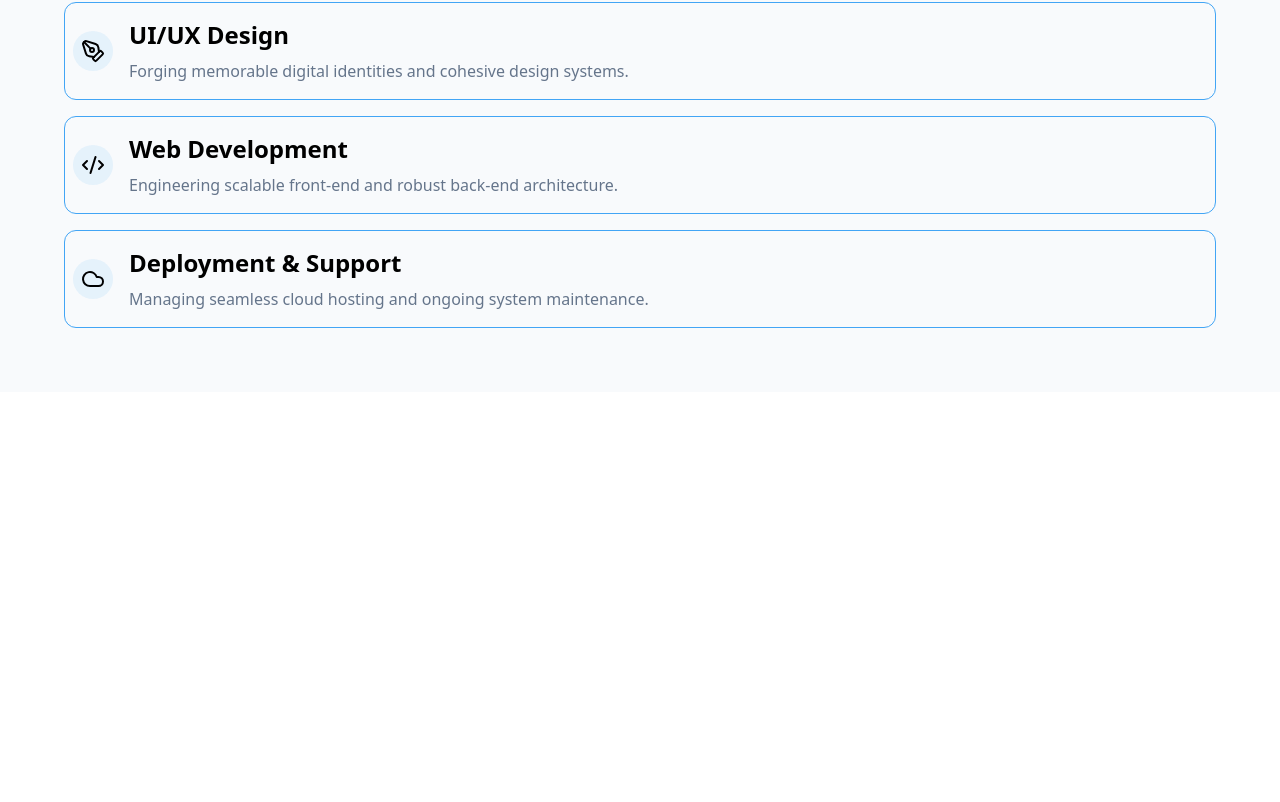
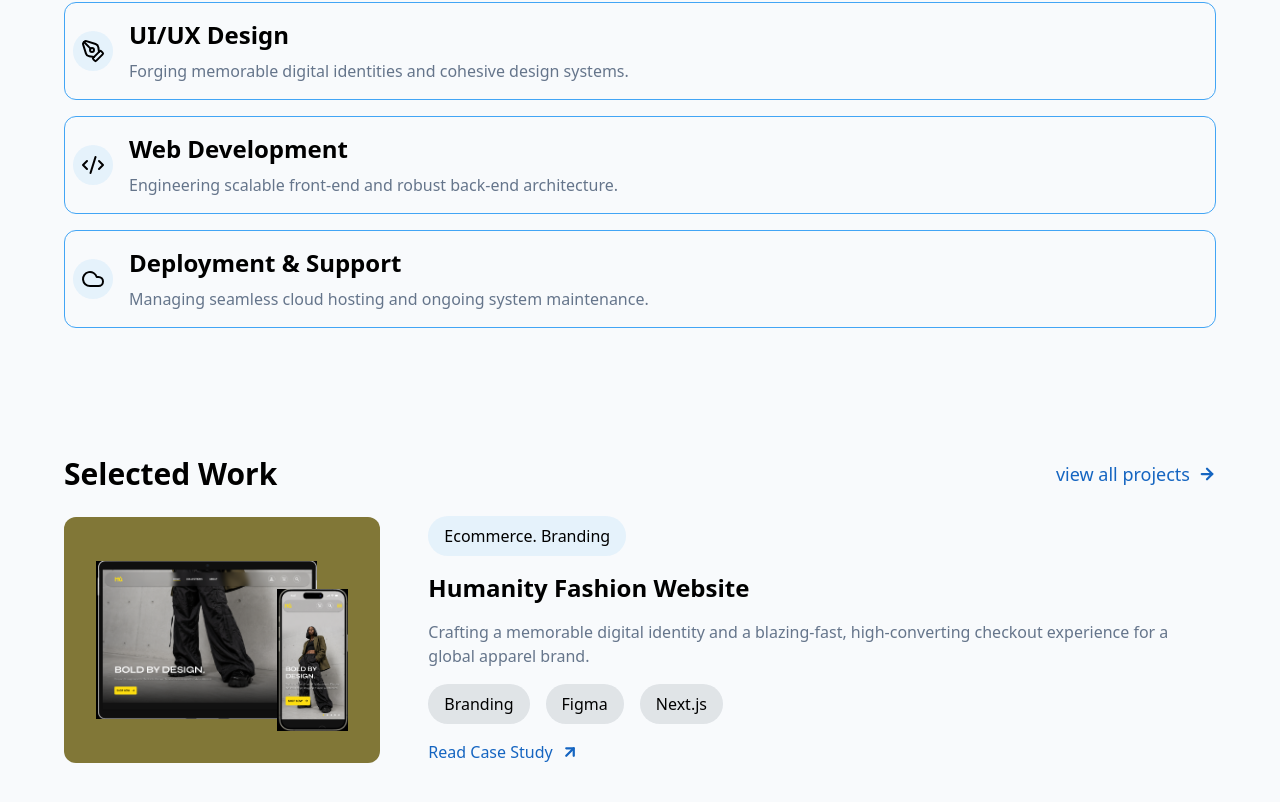
Before and after one commit to MubarakAfolabi/freestack_inc, a Next.js app: page / in a window 1280 px wide. Shown: the part 892-1694 px from the top of the page. Before the commit the page ends 1284 px from the top, so only its background shows below. Built offline with nearby package versions, Linux system fonts and the light colour scheme.

Commit message:
feat: add portfolio component

```diff
--- a/app/page.tsx
+++ b/app/page.tsx
@@ -1,4 +1,5 @@
 import Hero from "@/components/home/Hero";
+import Portfolio from "@/components/home/Portfolio";
 import Services from "@/components/home/Services";
 import Header from "@/components/layout/Header";
 
@@ -8,6 +9,7 @@
       <Header />
       <Hero />
       <Services />
+      <Portfolio />
     </main>
   );
 }
--- a/components/home/Hero.tsx
+++ b/components/home/Hero.tsx
@@ -1,7 +1,7 @@
 export default function Hero() {
   return (
     <section className="flex flex-col gap-6 min-h-120 bg-[url('/hero-background.png')] bg-cover bg-center p-16">
-      <div className="bg-[hsla(207,90%,61%,0.1)] w-fit p-2 rounded-full">
+      <div className="bg-[hsla(207,90%,61%,0.1)] w-fit py-2 px-4 rounded-full">
         END-TO-END DIGITAL AGENCY
       </div>
 
--- /dev/null
+++ b/components/home/Portfolio.tsx
@@ -0,0 +1,74 @@
+import Link from "next/link";
+import { ArrowRight, ArrowUpRight } from "lucide-react";
+import Image from "next/image";
+
+export default function Portfolio() {
+  return (
+    <section className="flex flex-col gap-6 bg-[hsla(210,40%,98%,1)] p-16">
+      <div className="flex justify-between items-center">
+        <h2 className="text-3xl font-bold">Selected Work</h2>
+        <Link
+          href="/#"
+          className="flex items-center gap-2 text-lg text-[hsla(212,80%,42%,1)] hover:underline"
+        >
+          view all projects
+          <ArrowRight size={18} strokeWidth={3} />
+        </Link>
+      </div>
+
+      <ul>
+        <li className="flex items-center gap-12">
+          <div className="bg-[hsla(52,40%,36%,1)] flex items-center justify-center w-fit p-8 rounded-xl">
+            <div className="">
+              <Image
+                src="/works/humanity-desktop.png"
+                height={250}
+                width={250}
+                alt="work image"
+              />
+            </div>
+            <div className="-ml-10 mt-10">
+              <Image
+                src="/works/humanity-mobile.png"
+                height={80}
+                width={80}
+                alt="work image"
+              />
+            </div>
+          </div>
+
+          <div className="flex flex-col gap-4">
+            <div className="bg-[hsla(207,90%,61%,0.1)] w-fit py-2 px-4  rounded-full">
+              Ecommerce. Branding
+            </div>
+            <h3 className="text-2xl font-bold">Humanity Fashion Website</h3>
+            <p className="text-[hsla(215,16%,47%,1)]">
+              Crafting a memorable digital identity and a blazing-fast,
+              high-converting checkout experience for a global apparel brand.
+            </p>
+
+            <div className="flex gap-4">
+              <div className="bg-[hsla(212,52%,14%,0.1)] w-fit py-2 px-4 rounded-full">
+                Branding
+              </div>
+              <div className="bg-[hsla(212,52%,14%,0.1)] w-fit py-2 px-4 rounded-full">
+                Figma
+              </div>
+              <div className="bg-[hsla(212,52%,14%,0.1)] w-fit py-2 px-4 rounded-full">
+                Next.js
+              </div>
+            </div>
+
+            <Link
+              href="/#"
+              className="flex gap-2 items-center text-[hsla(212,80%,42%,1)] hover:underline"
+            >
+              Read Case Study
+              <ArrowUpRight size={18} strokeWidth={3} />
+            </Link>
+          </div>
+        </li>
+      </ul>
+    </section>
+  );
+}
```
Also changed, not shown: public/works/humanity-desktop.png (added), public/works/humanity-mobile.png (added).
